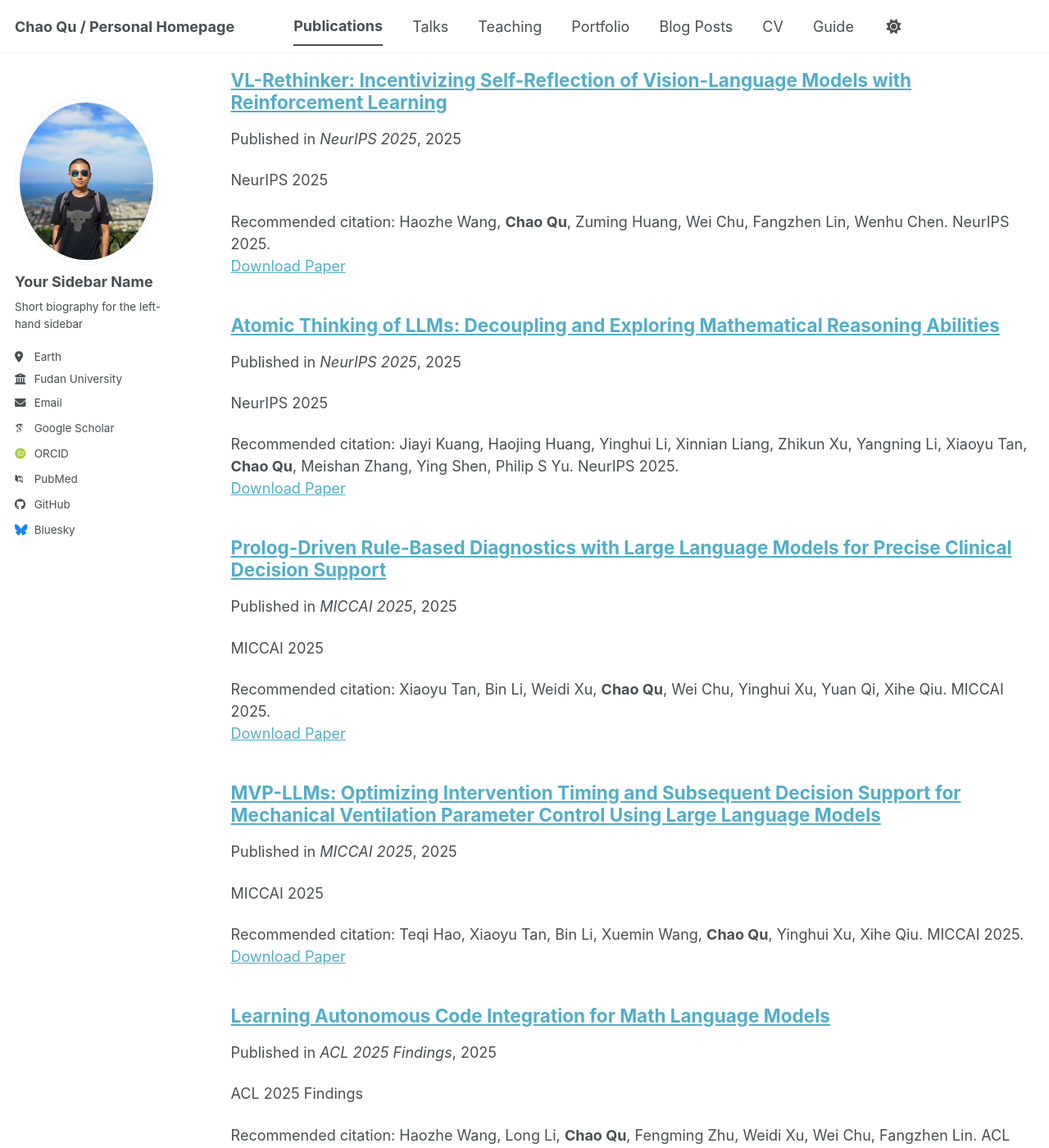
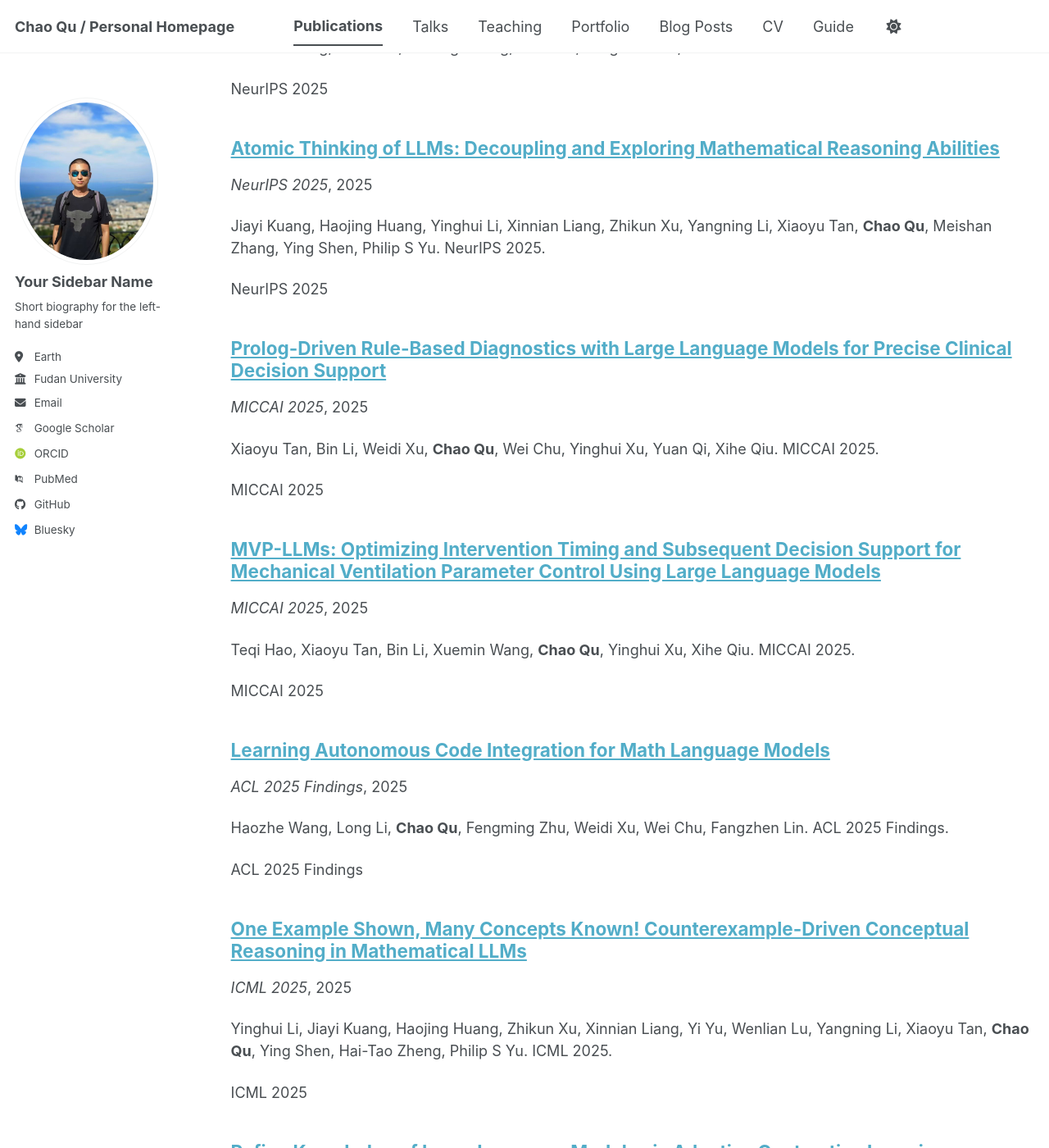
Before and after one commit to Chaos-Q/Chaos-Q.github.io, a Jekyll site: the page built from _pages/publications.html, in a window 1280 px wide and 1400 px high, scrolled down 1971 px. Shown: the whole window at 82% size. Built offline with Jekyll 4.4.1, drawn with Linux system fonts in a browser that asks for light colours; some web fonts are replaced; a script bundle is joined from its source files by our own code; library files that are not in the unit come from our copies; some of the changed text lies outside the part shown.

Commit message:
Simplify publications display format
Made-with: Cursor

```diff
--- a/_includes/archive-single.html
+++ b/_includes/archive-single.html
@@ -41,7 +41,10 @@
         {% if post.collection == 'teaching' %}
           <p> {{ post.type }}, <i>{{ post.venue }}</i>, {{ post.date | default: "1900-01-01" | date: "%Y" }} </p>
         {% elsif post.collection == 'publications' %}
-          <p>Published in <i>{{ post.venue }}</i>, {{ post.date | default: "1900-01-01" | date: "%Y" }} </p>
+          <p><i>{{ post.venue }}</i>, {{ post.date | default: "1900-01-01" | date: "%Y" }} </p>
+          {% if post.citation %}
+            <p>{{ post.citation }}</p>
+          {% endif %}
         {% elsif post.date %}
          <p class="page__date"><strong><i class="fa fa-fw fa-calendar" aria-hidden="true"></i> {{ site.data.ui-text[site.locale].date_label | default: "Published:" }}</strong> <time datetime="{{ post.date | default: "1900-01-01" | date_to_xmlschema }}">{{ post.date | default: "1900-01-01" | date: "%B %d, %Y" }}</time></p>
         {% endif %}
@@ -52,33 +55,5 @@
     <p class="archive__item-excerpt" itemprop="description"><p>{{ post.excerpt | markdownify | remove: '<p>' | remove: '</p>' }}<strong><a href="{{ base_path }}{{ post.url }}" rel="permalink"> Read more</a></strong></p></p>
     {% endif %}
 
-    {% if post.citation and post.paperurl and post.slidesurl and post.bibtexurl %}
-      <p>Recommended citation: {{ post.citation }}<br /><a href="{{ post.paperurl }}">Download Paper</a> | <a href="{{ post.slidesurl }}">Download Slides</a> | <a href="{{ post.bibtexurl }}">Download Bibtex</a></p>
-    {% elsif post.citation and post.paperurl and post.slidesurl %}
-      <p>Recommended citation: {{ post.citation }}<br /><a href="{{ post.paperurl }}">Download Paper</a> | <a href="{{ post.slidesurl }}">Download Slides</a></p>
-    {% elsif post.citation and post.paperurl and post.bibtexurl %}
-      <p>Recommended citation: {{ post.citation }}<br /><a href="{{ post.paperurl }}">Download Paper</a> | <a href="{{ post.bibtexurl }}">Download Bibtex</a></p>
-    {% elsif post.citation and post.paperurl %}
-      <p>Recommended citation: {{ post.citation }}<br /><a href="{{ post.paperurl }}">Download Paper</a></p>
-    {% elsif post.citation and post.slidesurl and post.bibtexurl %}
-      <p>Recommended citation: {{ post.citation }}<br /><a href="{{ post.slidesurl }}">Download Slides</a> | <a href="{{ post.bibtexurl}}">Download Bibtex</a></p>
-    {% elsif post.citation and post.slidesurl %}
-      <p>Recommended citation: {{ post.citation }}<br /><a href="{{ post.slidesurl }}">Download Slides</a></p>
-    {% elsif post.citation and post.bibtexurl %}
-      <p>Recommended citation: {{ post.citation }}<br /><a href="{{ post.bibtexurl }}">Download Bibtex</a></p>
-    {% elsif post.citation %}
-      <p>Recommended citation: {{ post.citation }}</p>
-    {% elsif post.paperurl and post.bibtexurl %}
-      <p><a href="{{ post.paperurl }}">Download Paper</a> | <a href="{{ post.bibtexurl }}">Download Bibtex</a></p>
-    {% elsif post.paperurl %}
-      <p><a href="{{ post.paperurl }}">Download Paper</a></p>
-    {% elsif post.slidesurl and post.bibtexurl %}
-      <p><a href="{{ post.slidesurl }}">Download Slides</a> | <a href="{{ post.bibtexurl }}">Download Bibtex</a></p>
-    {% elsif post.slidesurl %}
-      <p><a href="{{ post.slidesurl }}">Download Slides</a></p>
-    {% elsif post.bibtexurl %}
-      <p><a href="{{ post.bibtexurl }}">Download Bibtex</a></p>
-    {% endif %}
-
   </article>
 </div>
```
